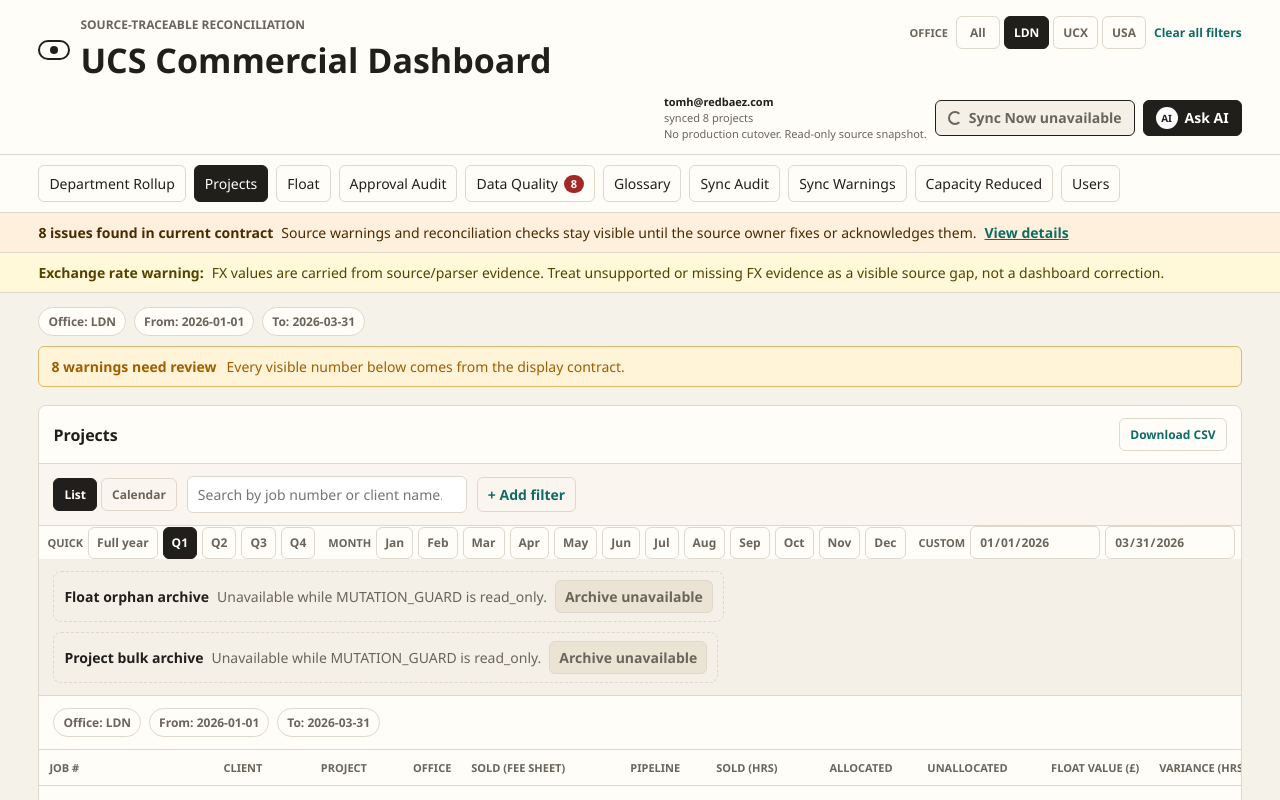
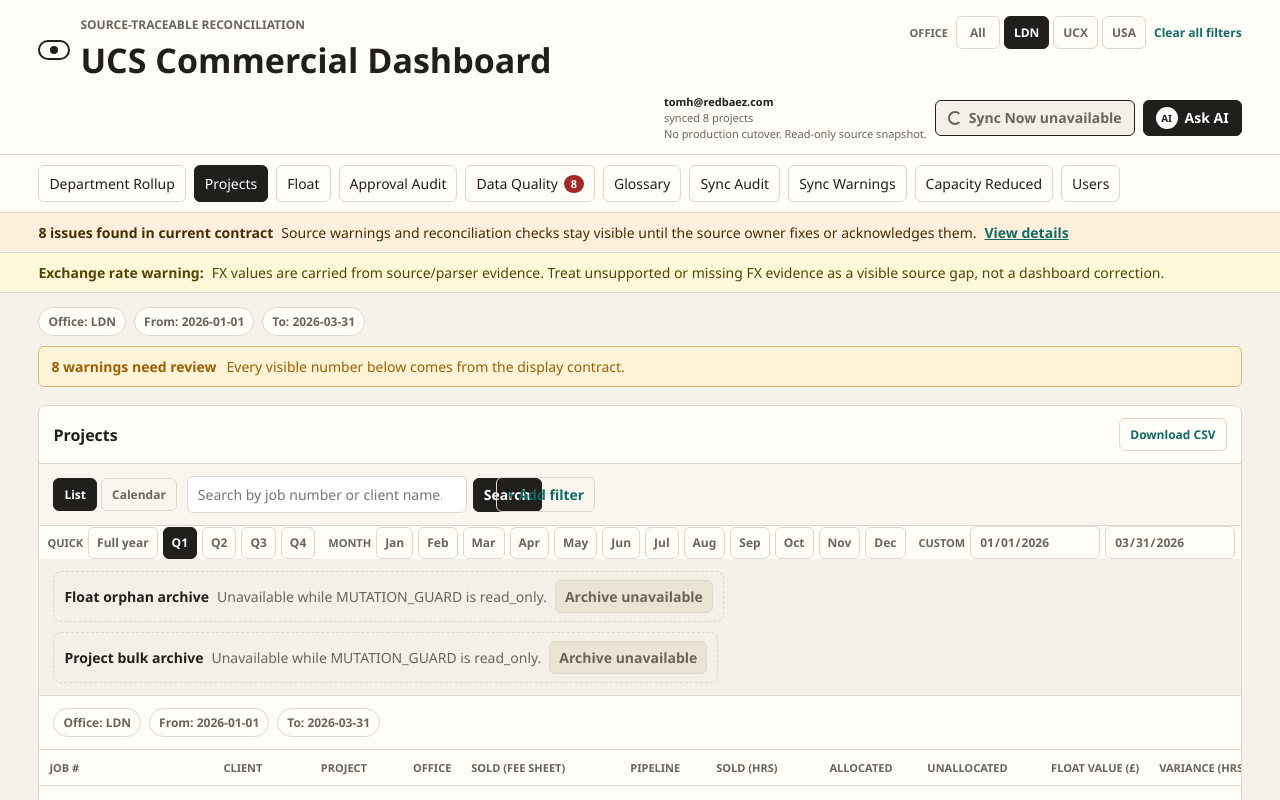
Before and after one commit to tom2tomtomtom/UCS-DATA-INTEGRITY-REBUILD, a Next.js app: page /dashboard/projects in a window 1280 px wide. Shown: the top 800 px of the page. Built offline with nearby package versions, Linux system fonts and the light colour scheme.

Commit message:
Make Projects search URL-scoped

```diff
--- a/app/globals.css
+++ b/app/globals.css
@@ -888,6 +888,22 @@ select {
   color: var(--ink);
 }
 
+.projects-search-form {
+  display: inline-flex;
+  align-items: center;
+  gap: 6px;
+}
+
+.projects-search-form button {
+  min-height: 34px;
+  border: 1px solid var(--ink);
+  border-radius: 6px;
+  background: var(--ink);
+  padding: 0 10px;
+  color: white;
+  font-weight: 800;
+}
+
 .add-filter-control {
   position: relative;
 }
--- a/src/components/dashboard/projects/projects-controls.ts
+++ b/src/components/dashboard/projects/projects-controls.ts
@@ -45,15 +45,7 @@ export function ProjectsControls({
         presentationLink("List", "list", params, viewState.presentationView === "list"),
         presentationLink("Calendar", "calendar", params, viewState.presentationView === "calendar")
       ),
-      React.createElement("input", {
-        className: "projects-search",
-        name: "search",
-        placeholder: PROJECTS_SEARCH_PLACEHOLDER,
-        readOnly: true,
-        type: "search",
-        value: scalarParam(params.search) ?? "",
-        "aria-label": "Search projects"
-      }),
+      searchForm(params),
       React.createElement(
         "details",
         { className: "add-filter-control" },
@@ -73,6 +65,33 @@ export function ProjectsControls({
       mutationBar("Project bulk archive", "Unavailable while MUTATION_GUARD is read_only.")
     )
   );
+}
+
+function searchForm(params: UiSearchParams) {
+  return React.createElement(
+    "form",
+    { action: "/dashboard/projects", className: "projects-search-form", method: "get" },
+    ...hiddenSearchInputs(params),
+    React.createElement("input", {
+      className: "projects-search",
+      defaultValue: scalarParam(params.search) ?? "",
+      name: "search",
+      placeholder: PROJECTS_SEARCH_PLACEHOLDER,
+      type: "search",
+      "aria-label": "Search projects"
+    }),
+    React.createElement("button", { type: "submit" }, "Search")
+  );
+}
+
+function hiddenSearchInputs(params: UiSearchParams) {
+  const keys = ["office", "from", "to", "department", "role", "client", "jobNumber", "floatProjectId", "pview", "view"] as const;
+
+  return keys.flatMap((key) => {
+    const value = scalarParam(params[key]);
+    if (value === undefined || value.trim() === "") return [];
+    return React.createElement("input", { key, name: key, type: "hidden", value });
+  });
 }
 
 export function ProjectsBreakdownControls({
```
Also changed, not shown: 1 other file (tests, documents, lock files or other folders).
